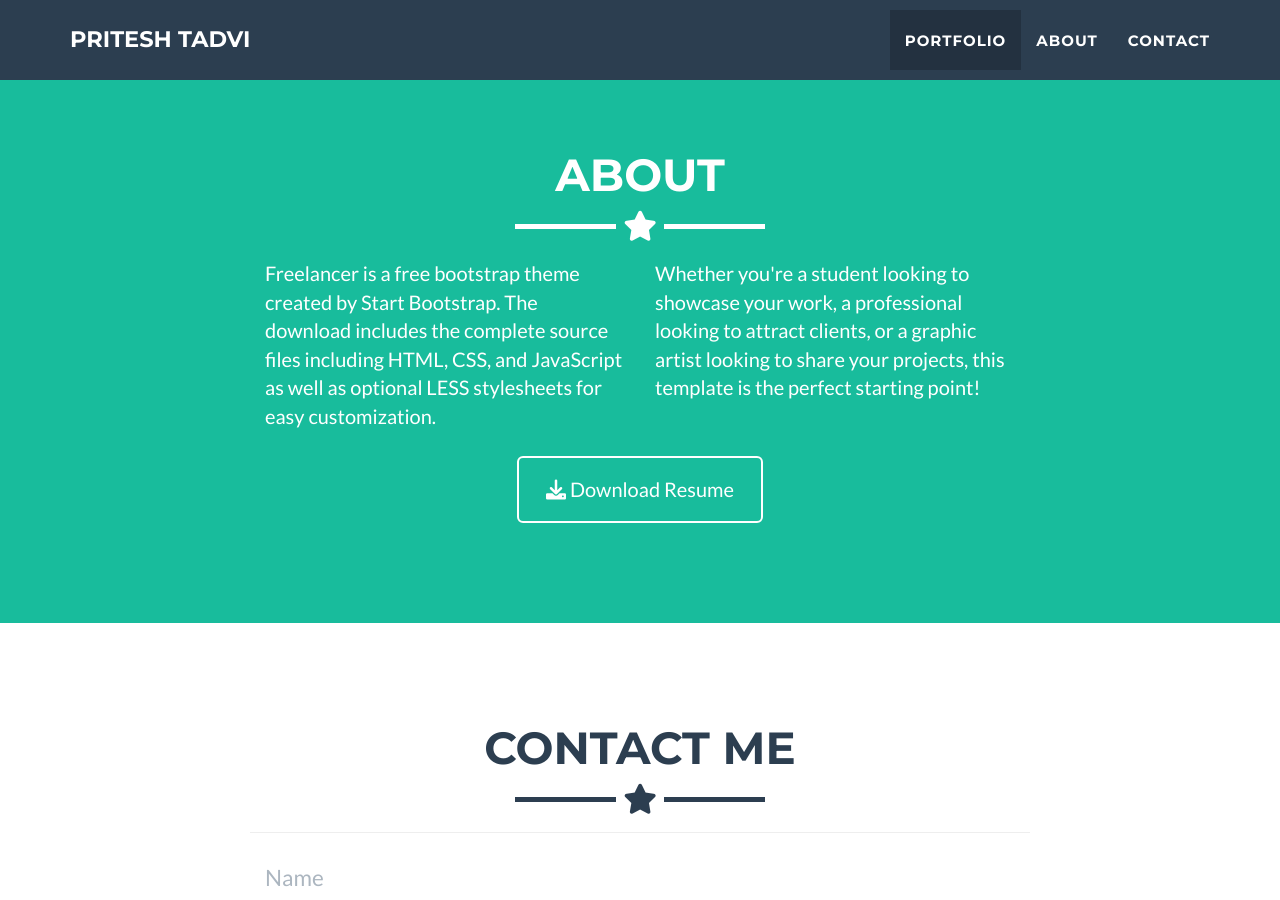
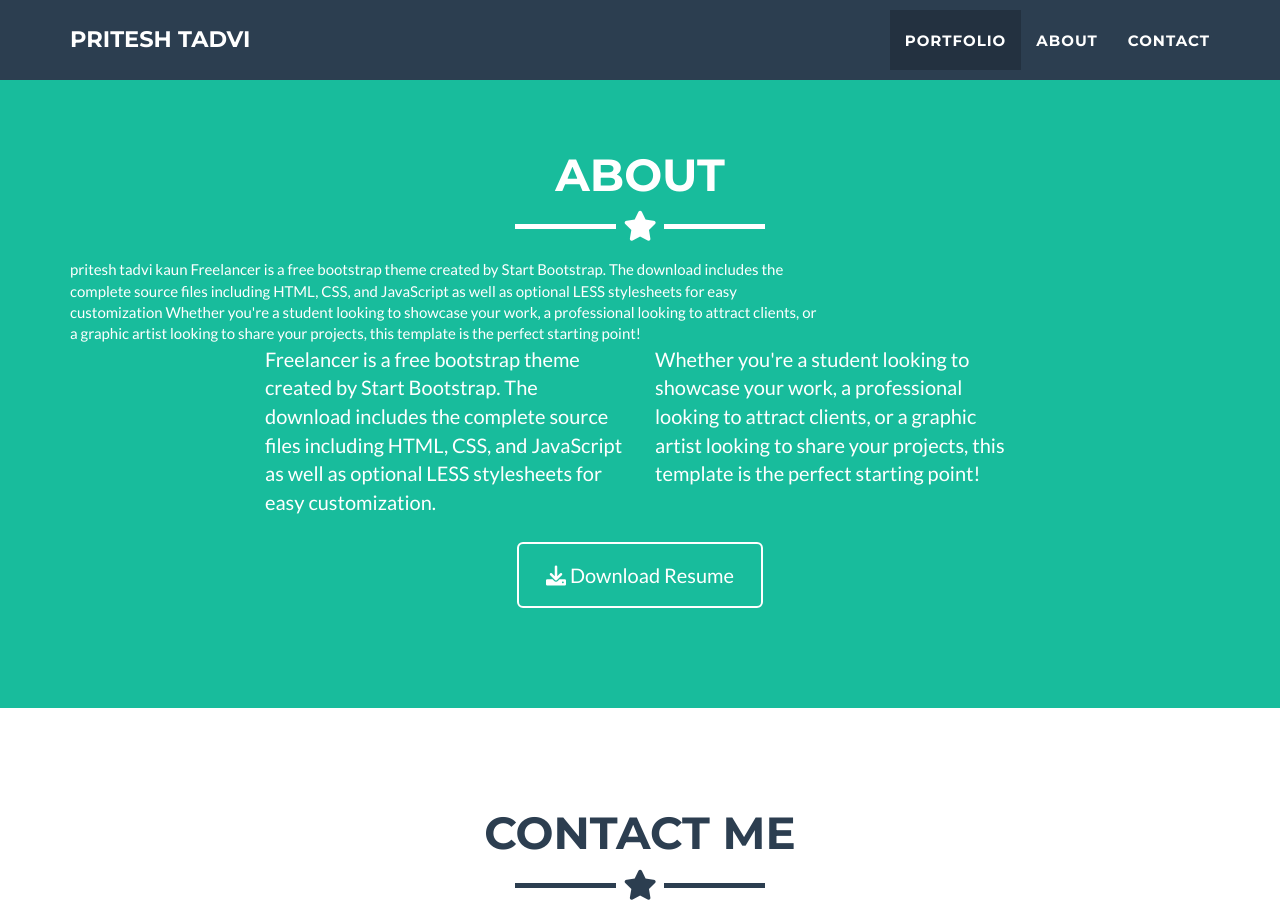
Before and after one commit to jeromelachaud/freelancer-theme, a Jekyll site: the page built from _posts/2014-07-18-project-1.markdown, in a window 1280 px wide and 900 px high, scrolled down 1622 px. Built offline with Jekyll 4.4.1, drawn with Linux system fonts in a browser that asks for light colours.

Commit message:
Update about.html checking col-lg-8

```diff
--- a/_includes/about.html
+++ b/_includes/about.html
@@ -8,6 +8,12 @@
       </div>
     </div>
     <div class="row">
+      <div class="col-lg-8">
+        pritesh tadvi kaun Freelancer is a free bootstrap theme created by Start Bootstrap. The download includes the complete
+          source files including HTML, CSS, and JavaScript as well as optional LESS stylesheets for easy
+          customization Whether you're a student looking to showcase your work, a professional looking to attract clients, or
+          a graphic artist looking to share your projects, this template is the perfect starting point!
+      </div>
       <div class="col-lg-4 col-lg-offset-2">
         <p>Freelancer is a free bootstrap theme created by Start Bootstrap. The download includes the complete
           source files including HTML, CSS, and JavaScript as well as optional LESS stylesheets for easy
```
